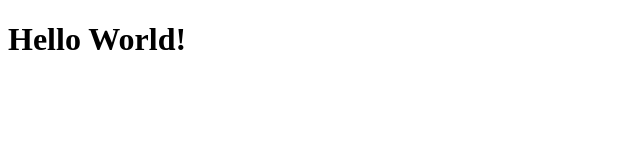
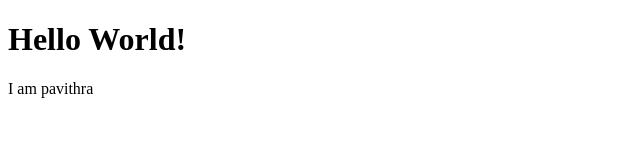
Before and after one commit to pratheeshaR/learngit, a plain HTML site: page index.html in a window 1280 px wide. Shown: the whole page, without its empty margins (0-640 px from the left). Drawn offline with Linux system fonts and the light colour scheme.

Commit message:
add paragraph

```diff
--- a/index.html
+++ b/index.html
@@ -7,5 +7,6 @@
 </head>
 <body>
     <h1>Hello World!</h1>
+    <p> I am pavithra</p>
 </body>
 </html>
```
